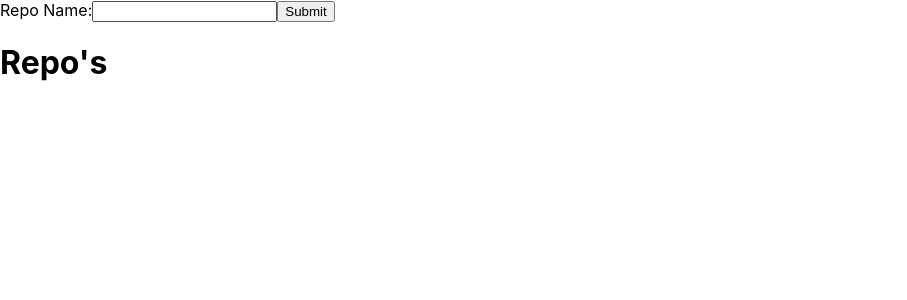
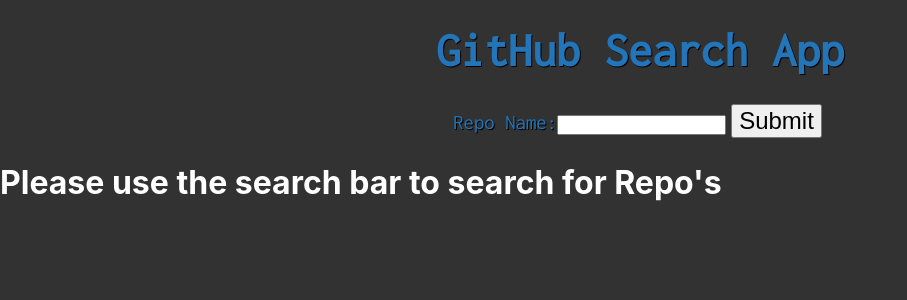
Before and after one commit to grford15/Soar_Tech_Challenge, a React (Create React App) app: page / in a window 1280 px wide. Shown: the top 300 px of the page, without its empty margins (0-907 px from the left). Built offline with nearby package versions, Linux system fonts and the light colour scheme.

Commit message:
Add header and return repo list

```diff
--- a/public/index.html
+++ b/public/index.html
@@ -9,6 +9,7 @@
       homescreen on Android. See https://developers.google.com/web/fundamentals/web-app-manifest/
     -->
     <link rel="manifest" href="%PUBLIC_URL%/manifest.json">
+    <link href="https://fonts.googleapis.com/css?family=Chakra+Petch|Inconsolata" rel="stylesheet">
     <!--
       Notice the use of %PUBLIC_URL% in the tags above.
       It will be replaced with the URL of the `public` folder during the build.
--- a/src/App.css
+++ b/src/App.css
@@ -1,32 +1,50 @@
-.App {
-  text-align: center;
+body {
+  background-color: #323232;
 }
 
-.App-logo {
-  animation: App-logo-spin infinite 20s linear;
-  height: 40vmin;
+.header {
+  display: flex;
+  align-items: center;
+  width: 100%;
+  height: 100px;
+  background-color: #323232;
 }
 
-.App-header {
-  background-color: #282c34;
-  min-height: 100vh;
+#header-text {
+  margin: auto;
+  color: #2275B9;
+  text-shadow: 1px 1px black;
+  font-family: 'Inconsolata', monospace;
+  font-size: 3em;
+}
+
+#search-bar {
   display: flex;
-  flex-direction: column;
-  align-items: center;
   justify-content: center;
-  font-size: calc(10px + 2vmin);
+}
+
+#submit-btn {
+  margin: 4px 5px;
+  font-size: 1.5em;
+}
+
+#input-lbl {
+  color: #2275B9;
+  font-size: 1.3em;
+  text-shadow: 1px 1px black;
+  font-family: 'Inconsolata', monospace;
+}
+
+#search-box {
+  font-size: 0.6em;
+}
+
+.repo-list {
   color: white;
 }
 
-.App-link {
-  color: #61dafb;
+#links {
+  color: #2275B9;
+  text-shadow: 1px 1px black;
+  font-family: 'Inconsolata', monospace;
 }
-
-@keyframes App-logo-spin {
-  from {
-    transform: rotate(0deg);
-  }
-  to {
-    transform: rotate(360deg);
-  }
-}
--- a/src/App.js
+++ b/src/App.js
@@ -1,5 +1,6 @@
 import React, { Component } from 'react';
 import ApiContainer from './containers/ApiContainer';
+import './App.css';
 
 
 class App extends Component {
--- /dev/null
+++ b/src/components/Header.js
@@ -0,0 +1,14 @@
+import React from 'react';
+
+const Header = (props) => {
+
+  return (
+    <div className = "header">
+      <h1 id = "header-text">GitHub Search App</h1>
+    </div>
+  )
+
+
+}
+
+export default Header;
--- a/src/components/RepoComponent.js
+++ b/src/components/RepoComponent.js
@@ -2,13 +2,29 @@
 
 const RepoComponent = (props) => {
 
-  return (
-    <h1>Repo's</h1>
-  )
 
-  // componentDidUpdate(){
-  //   console.log(props);
-  // }
+  //if props = nothing
+  //return instructions to search
+  if(props.items.length < 1){
+    return (
+      <h1 className="repo-list">Please use the search bar to search for Repo's</h1>
+    )
+  }else{
+    //if props doesn't = nothing
+    //return the props list
+    return (
+      <div className="repo-list">
+        <ul>
+          {props.items.map(repo => (
+            <li key={repo.id}>Repo Name: {repo.name} | <a href={repo.url} id="links">Repo Link</a></li>
+          ))}
+        </ul>
+      </div>
+    )
+
+  }
+
+
 
 }
 
--- a/src/containers/ApiContainer.js
+++ b/src/containers/ApiContainer.js
@@ -1,5 +1,6 @@
 import React, {Component} from 'react';
 import RepoComponent from '../components/RepoComponent';
+import Header from '../components/Header';
 
 class ApiContainer extends Component{
 
@@ -40,12 +41,14 @@
 
     return (
       <React.Fragment>
-        <div>
+      <Header />
+        <div id = "search-bar">
           <form onSubmit={this.handleSubmit}>
-            <label>Repo Name:
-            <input type="text" value={this.state.value} onChange={this.handleChange} />
+            <label id = "input-lbl">Repo Name:
+            <input type="text" value={this.state.value} onChange={this.handleChange}
+            id="search-box" />
             </label>
-            <input type="submit" value="Submit" />
+            <input type="submit" value="Submit" id="submit-btn" />
           </form>
         </div>
         <RepoComponent items = {this.state.items}/>
```
